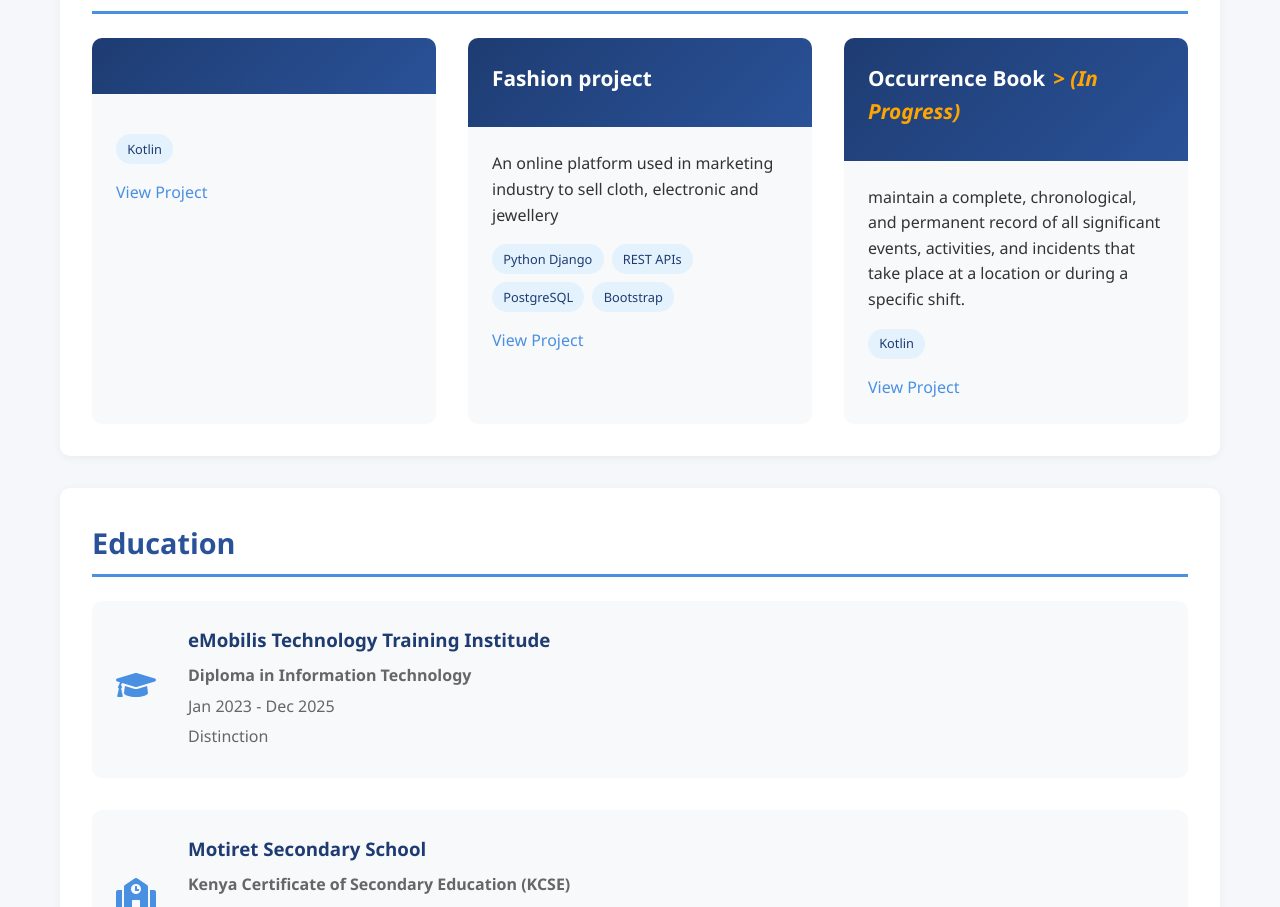
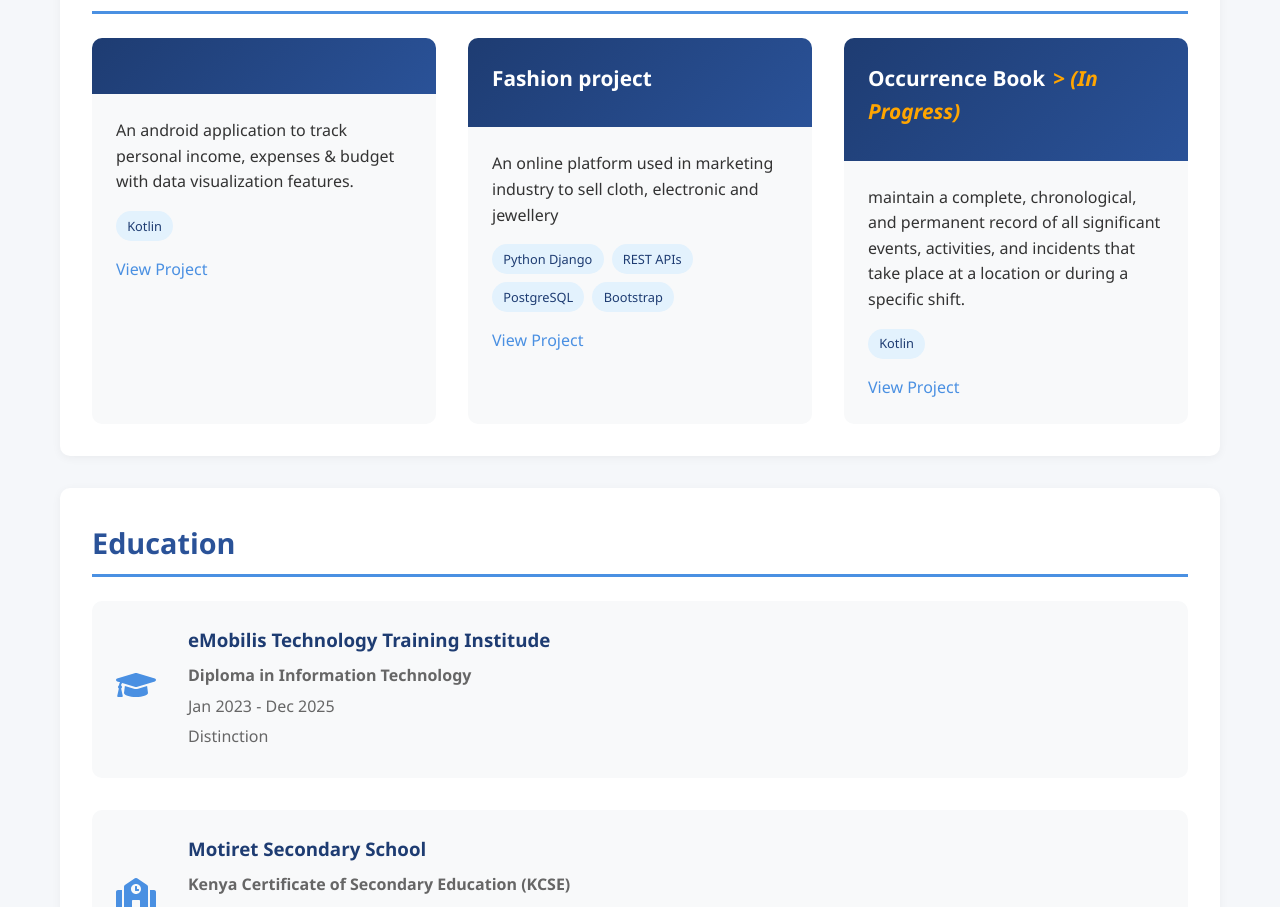
Before and after one commit to Alphonce08/portfolio, a React (Create React App) app: page / in a window 1280 px wide. Shown: the part 2273-3180 px from the top of the page. Built offline with nearby package versions, Linux system fonts and the light colour scheme.

Commit message:
...Update...

```diff
--- a/src/components/Projects.js
+++ b/src/components/Projects.js
@@ -9,7 +9,7 @@ const Projects = () => {
     const personalProjects = [
         {
             //name: 'Income & Expense Tracker',
-           // description: 'An android application to track personal income, expenses & budget with data visualization features.',
+            description: 'An android application to track personal income, expenses & budget with data visualization features.',
             technologies: ['Kotlin',],
             link:'#'
         },
```
